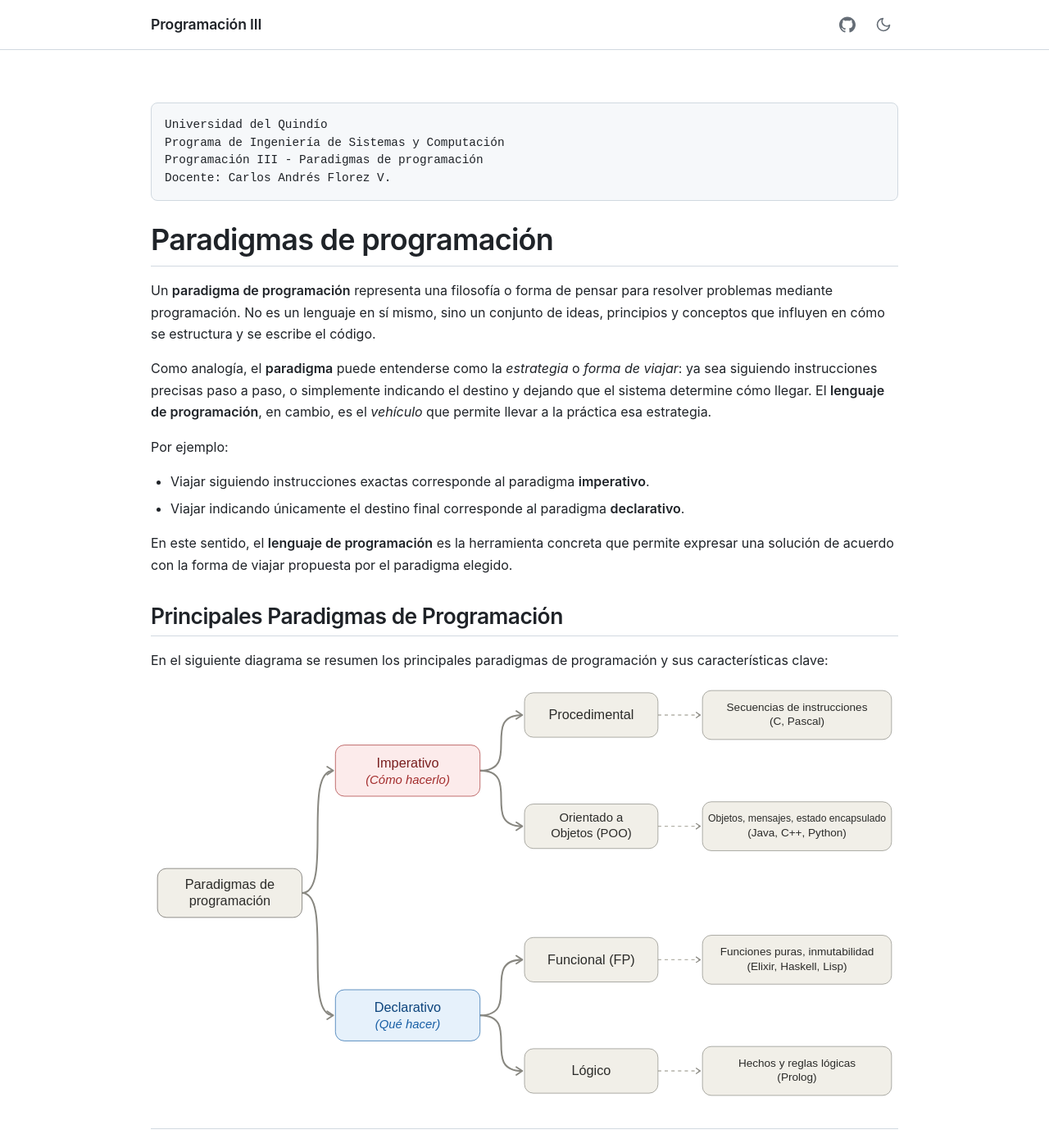
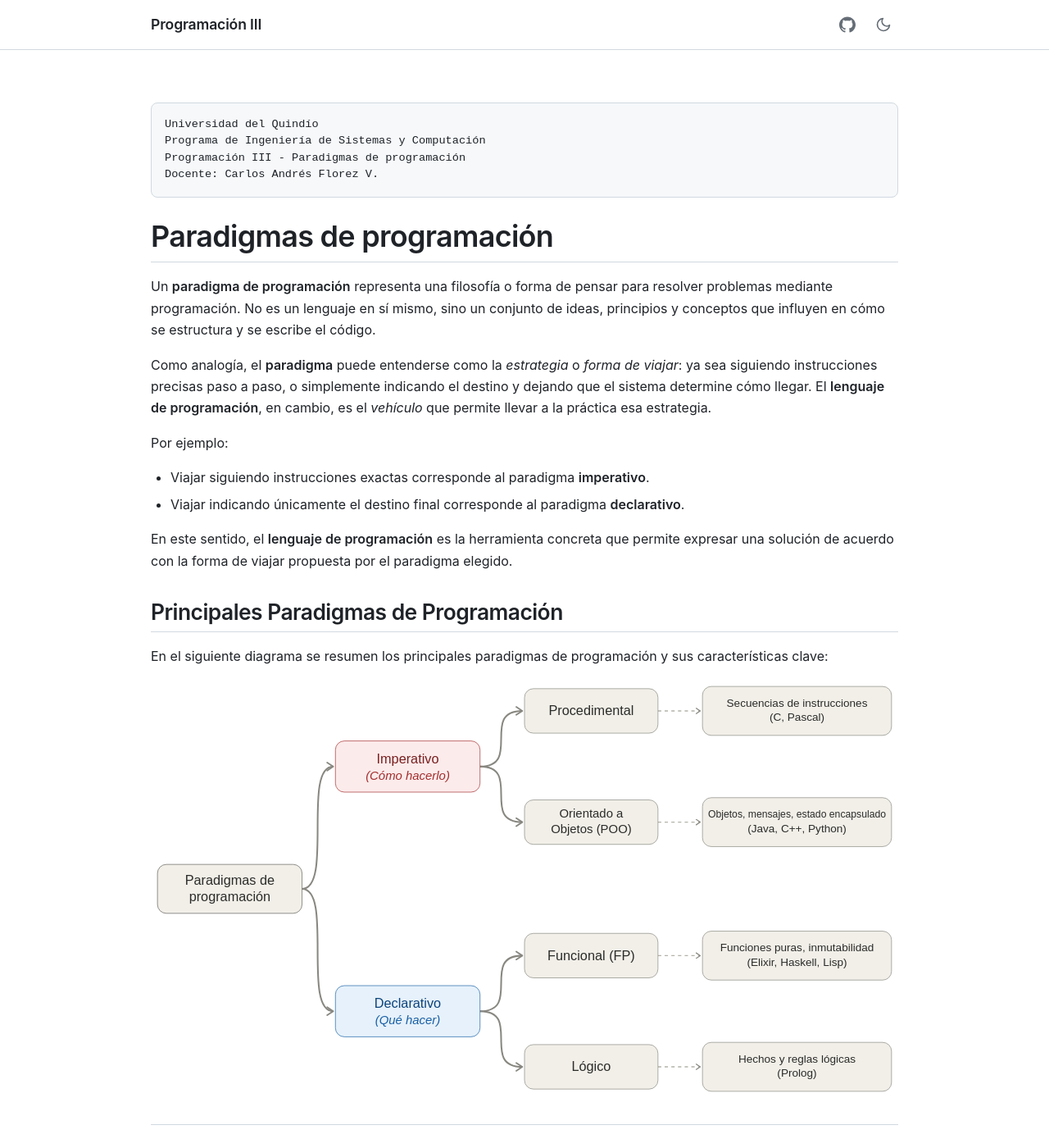
Before and after one commit to caflorezvi/guias-programacion3, a Jekyll site: the page built from docs/01.paradigmas-programacion.md, in a window 1280 px wide and 1400 px high. Shown: the whole window at 82% size. Built offline with Jekyll 4.4.1, drawn with Linux system fonts in a browser that asks for light colours; our own code applies the rules of GitHub Pages for plain Markdown files.

Commit message:
Ajustes de estilos

```diff
--- a/docs/assets/css/style.css
+++ b/docs/assets/css/style.css
@@ -293,7 +293,7 @@ body {
   padding: 1rem;
   overflow-x: auto;
   margin: 1.5rem 0;
-  font-size: 0.9rem;
+  font-size: 0.85rem;
   line-height: 1.5;
 }
 
```
